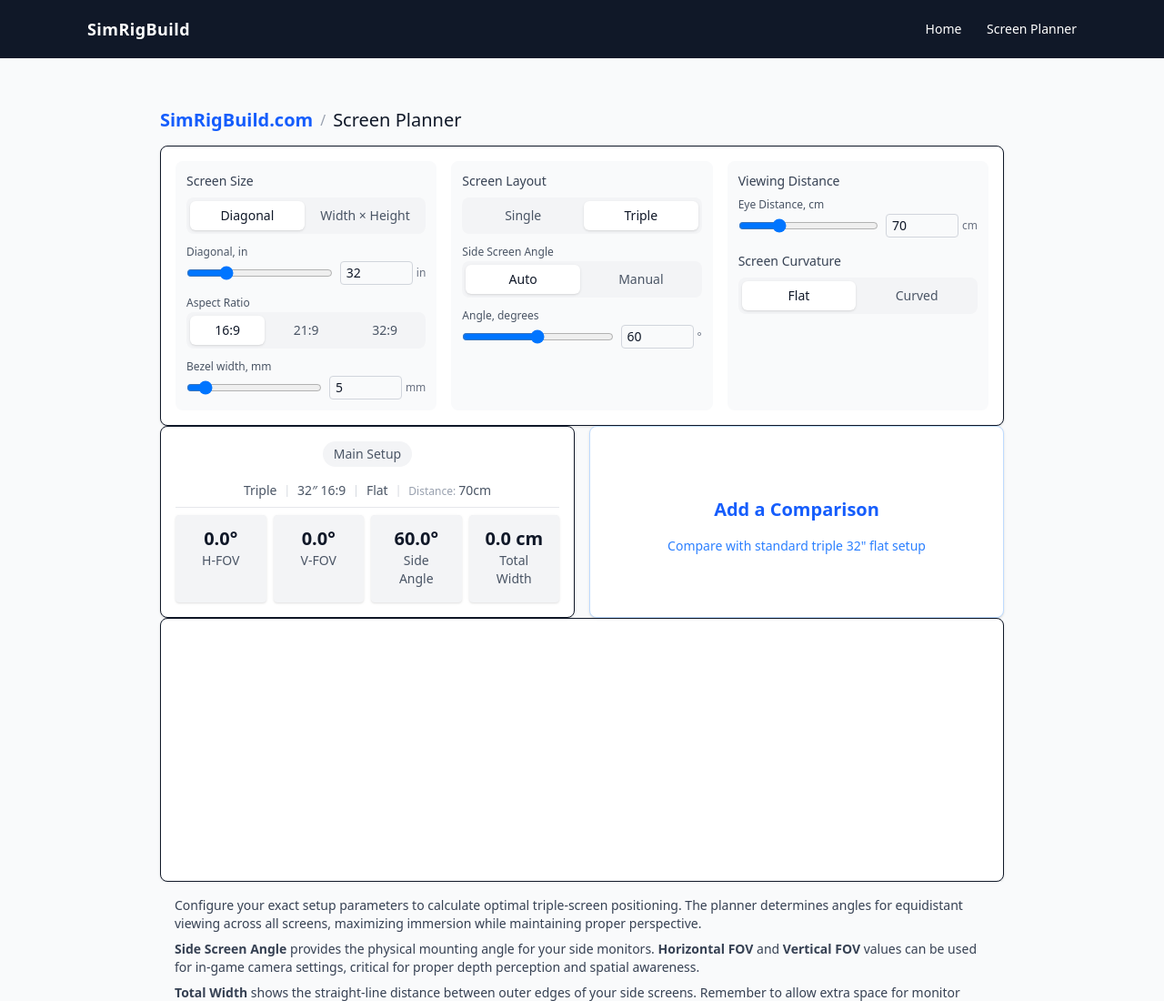
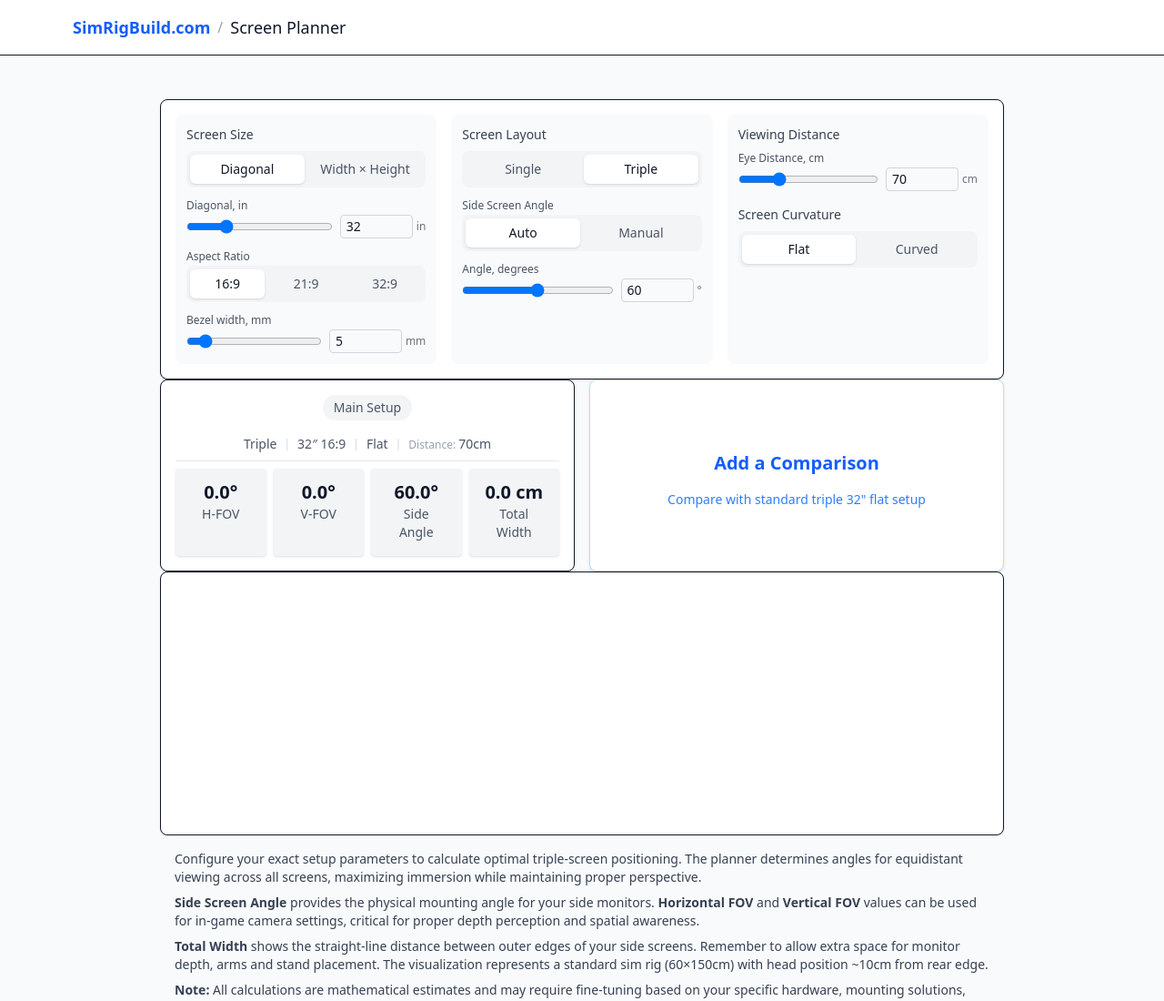
Before and after one commit to anzax/simrig-screen-planner, an Astro site in the folder packages/content-hub/: page /screen-planner in a window 1280 px wide. Shown: the top 1100 px of the page at 91% size. Built offline with nearby package versions, Linux system fonts and the light colour scheme; Astro itself is replaced by a stand-in of ours.

Commit message:
Refine Astro layout header

```diff
--- a/packages/content-hub/src/layouts/BaseLayout.astro
+++ b/packages/content-hub/src/layouts/BaseLayout.astro
@@ -19,21 +19,22 @@ const {
 
 	<body class="min-h-full flex flex-col bg-gray-50 text-gray-900 antialiased">
 		<!-- Site Header -->
-		<header class="bg-gray-900 text-white">
-			<div class="max-w-6xl mx-auto px-4 sm:px-6 lg:px-8 h-16 flex items-center justify-between">
-				<a href="/" class="text-lg font-semibold tracking-wide">SimRigBuild</a>
-
-				<nav class="space-x-6 text-sm">
-					<a href="/" class="hover:text-indigo-300 transition-colors">Home</a>
-					<a
-						href="/screen-planner"
-						class="hover:text-indigo-300 transition-colors"
-						>Screen Planner</a
-					>
-					<!-- Add further links as needed -->
-				</nav>
-			</div>
-		</header>
+<header class="bg-white border-b">
+        <div class="max-w-6xl mx-auto px-4 py-4 flex items-center">
+                <a
+                        href="https://simrigbuild.com"
+                        class="text-lg font-semibold text-blue-600 hover:text-blue-700 transition-colors"
+                >
+                        SimRigBuild.com
+                </a>
+                {title !== 'SimRigBuild' && (
+                        <>
+                                <span class="mx-2 text-gray-400">/</span>
+                                <h1 class="text-lg font-medium">{title}</h1>
+                        </>
+                )}
+        </div>
+</header>
 
 		<!-- Main Content -->
 		<main class="flex-1 p-6 max-w-5xl mx-auto space-y-6">
--- a/packages/content-hub/src/pages/screen-planner.astro
+++ b/packages/content-hub/src/pages/screen-planner.astro
@@ -5,12 +5,6 @@ import ScreenPlannerApp from '../components/screen-planner/ScreenPlannerApp.tsx'
 
 <BaseLayout title="Screen Planner">
   <div class="p-6 max-w-5xl mx-auto space-y-6">
-    <header class="flex items-center h-10 mb-2">
-      <a href="https://simrigbuild.com" class="text-xl font-semibold text-blue-600 hover:text-blue-700 transition-colors">SimRigBuild.com</a>
-      <span class="mx-2 text-gray-400">/</span>
-      <h1 class="text-xl font-medium">Screen Planner</h1>
-    </header>
-
     <ScreenPlannerApp client:load />
 
     <footer>
```
